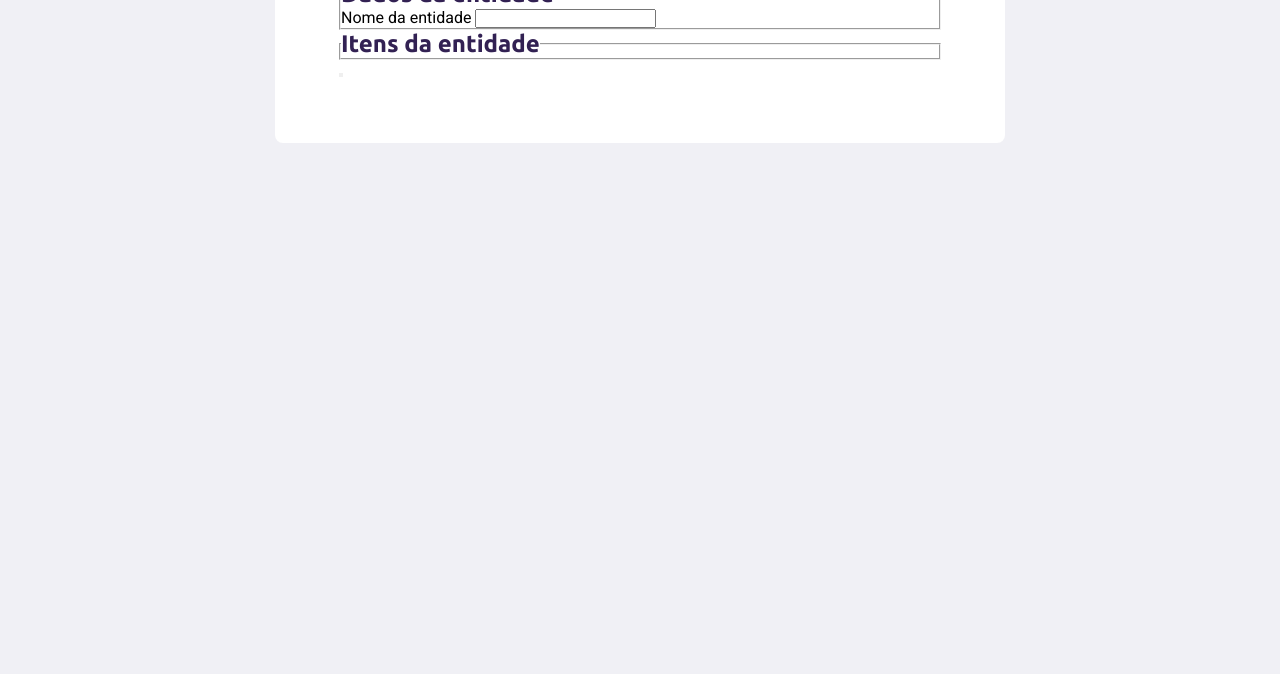
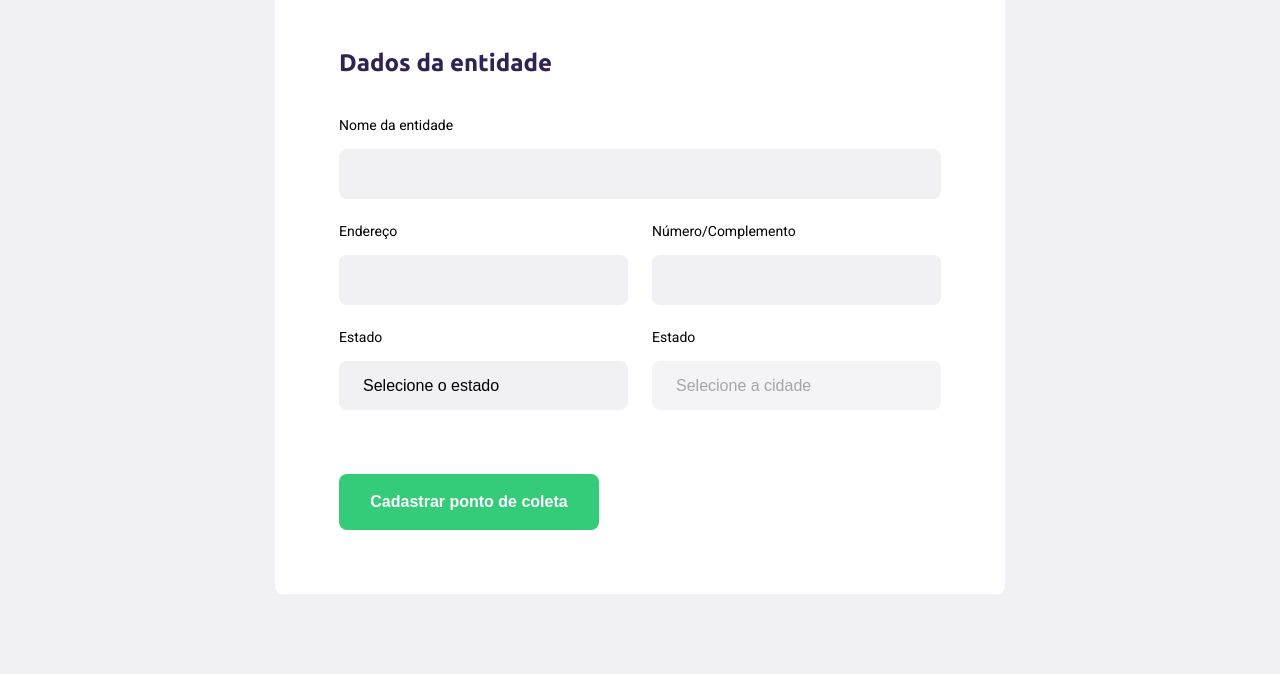
Before and after one commit to MatheusRodri/full_ecoleta-discovery, a plain HTML site: page create-point.html in a window 1280 px wide. Shown: the part 293-967 px from the top of the page. Before the commit the page ends 800 px from the top, so only its background shows below. Drawn offline with Linux system fonts and the light colour scheme; no server answers.

Commit message:
class 2 completed

```diff
--- a/create-point.html
+++ b/create-point.html
@@ -1,4 +1,4 @@
-<!--Falta: 01:35:00 -->
+<!--Falta: 00:00:00 -->
 
 <!DOCTYPE html>
 <html lang="pt_br">
@@ -41,23 +41,45 @@
                     <input type="text" name="name">
                 </div>
 
-            </fieldset>
+                <div class="field-group">
+                    <div class="field">
+                        <label for="address">Endereço</label>
+                        <input type="text" name="address">
+                    </div>
+                    <div class="field">
+                        <label for="numero">Número/Complemento</label>
+                        <input type="text" name="address">
+                    </div>
+                </div>
 
-          <!--Itens-->
-            <fieldset>
-                <legend>
-                    <h2>Itens da entidade</h2>
-                </legend>
+                <div class="field-group">
+                    <div class="field">
+                        <label for="state">Estado</label>
+                        <select name="uf">
+                            <option>Selecione o estado</option>
+
+                        </select>
+                    </div>
+
+                    <div class="field">
+                        <label for="city">Estado</label>
+                        <select name="city" disabled>
+                            <option>Selecione a cidade</option>
+
+                        </select>
+
+                        <input type="hidden" name="state">
+                    </div>
+
+                </div>
 
             </fieldset>
 
-            <button type="submit"></button>
+
+            <button type="submit">Cadastrar ponto de coleta</button>
         </form>
-
-
-
     </div>
 
+    <script src="./scripts/create-point.js"></script>
 </body>
-
 </html>
--- /dev/null
+++ b/scripts/create-point.js
@@ -0,0 +1,42 @@
+function populateUFs(){
+    const ufSelect = document.querySelector("select[name=uf]");
+
+    fetch("https://servicodados.ibge.gov.br/api/v1/localidades/estados")
+        .then(res => res.json())
+        .then(states => {
+            for(state of states){
+                ufSelect.innerHTML += `<option value="${state.id}">${state.nome}</option>`
+            }
+        })
+}
+
+populateUFs();
+
+
+function getCities(event){
+    const citySelect = document.querySelector("[name=city]");
+    const stateInput = document.querySelector("[name=state]");
+
+    const ufValue = event.target.value;
+
+    const indexOfSelectedState = event.target.selectedIndex;
+    stateInput.value = event.target.options[indexOfSelectedState].text;
+
+    const url = ` https://servicodados.ibge.gov.br/api/v1/localidades/estados/${ufValue}/municipios`
+
+    fetch(url)
+        .then(res => res.json())
+        .then(cities => {
+            for(city of cities){
+                citySelect.innerHTML += `<option value="${city.id}">${city.nome}</option>`
+            }
+
+            citySelect.disabled = false;
+        })
+
+}
+
+
+document
+    .querySelector("select[name=uf]")
+    .addEventListener("change", getCities)
--- a/styles/create-point.css
+++ b/styles/create-point.css
@@ -38,5 +38,77 @@ form {
     border-radius: 8px;
 
     max-width: 730px;
+}
 
+form h1{
+    font-size: 36px;
 }
+
+form fieldset{
+    margin-top: 64px;
+    border: 0;
+}
+
+form legend{
+    margin-bottom: 40px;
+}
+
+form legend h2{
+    font-size: 24px;
+}
+
+form .field{
+    flex: 1;
+    display: flex;
+    flex-direction: column;
+
+    margin-bottom: 24px;
+}
+
+form .field-group{
+    display: flex;
+}
+
+form input,
+form select{
+    background-color: #f0f0f5;
+    border: none;
+    padding: 16px 24px;
+    font-size: 16px;
+
+    border-radius: 8px;
+}
+
+form select{
+    -webkit-appearance: none;
+    -moz-appearance: none;
+    appearance: none;
+}
+
+form label{
+     font-size: 14px;
+     margin-bottom: 16px;
+}
+
+form .field-group .field + .field{
+    margin-left: 24px;
+}
+
+form button{
+    width: 260px;
+    height: 56px;
+    background-color: var(--primary-color);
+    border-radius: 8px;
+    color: white;
+    font-weight: bold;
+    font-size: 16px;
+
+    border:0;
+    margin-top: 40px;
+
+    transition: background-color 400ms;
+}
+
+form button:hover{
+    background-color: #2fb86e;
+}
```
